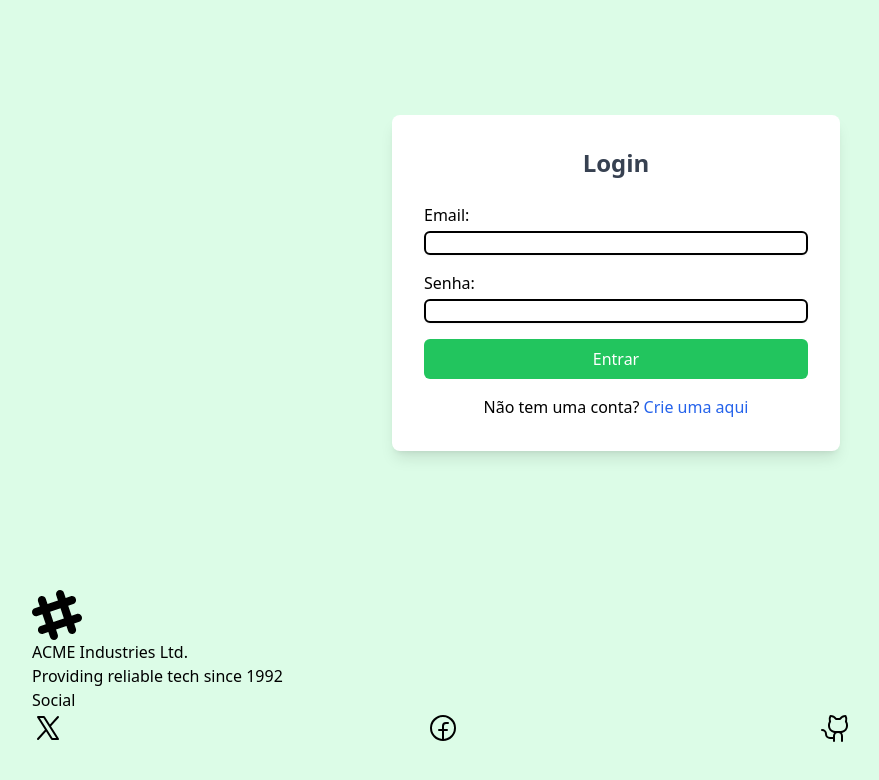
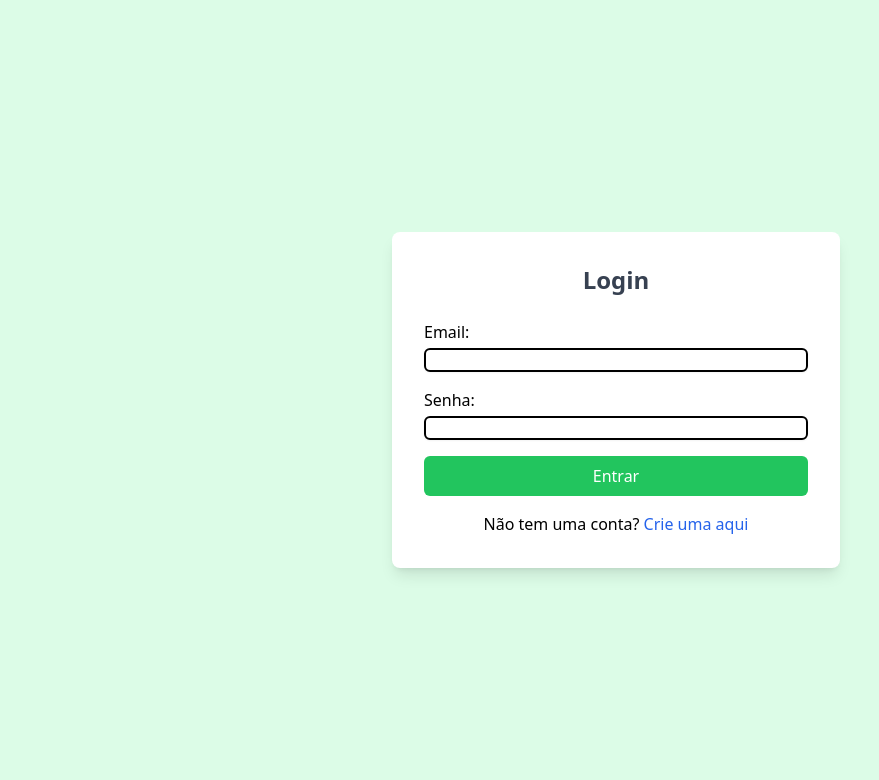
Before and after one commit to DomingosChiconela/TrilhaVerde-FrontEnd, a React (Vite) app: page /login in a window 1280 px wide. Shown: the top 780 px of the page, without its empty margins (24-903 px from the left). Built offline with nearby package versions, Linux system fonts and the light colour scheme.

Commit message:
update pages

```diff
--- a/package.json
+++ b/package.json
@@ -12,11 +12,13 @@
   "dependencies": {
     "@phosphor-icons/react": "^2.1.7",
     "axios": "^1.7.4",
+    "chart.js": "^4.4.3",
     "daisyui": "^4.12.10",
     "framer-motion": "^11.3.24",
     "phosphor-icons": "^1.4.2",
     "phosphor-react": "^1.4.1",
     "react": "^18.3.1",
+    "react-chartjs-2": "^5.2.0",
     "react-dom": "^18.3.1",
     "react-hook-form": "^7.52.2",
     "react-router-dom": "^6.26.0"
--- a/src/Pages/login.jsx
+++ b/src/Pages/login.jsx
@@ -2,7 +2,6 @@ import React from 'react';
 import { useForm } from 'react-hook-form';
 import axios from 'axios';
 import { useNavigate } from 'react-router-dom';
-import { Footer } from '../components/footer';
 
 export const Login = () => {
   const { register, handleSubmit, formState: { errors, isSubmitting } } = useForm();
@@ -75,7 +74,6 @@ export const Login = () => {
           </p>
         </div>
       </div>
-      <Footer />
     </div>
   );
 };
--- a/src/Pages/singup.jsx
+++ b/src/Pages/singup.jsx
@@ -40,7 +40,6 @@ export const Signup = () => {
 
   return (
     <>
-    <Header/>
     <div className="min-h-screen flex items-center justify-center bg-green-100 p-4">
       <div className="bg-white p-8 rounded-lg shadow-lg w-full max-w-md">
         {!showOptions ? (
@@ -119,7 +118,6 @@ export const Signup = () => {
         )}
       </div>
     </div>
-    <Footer/>
     </>
   );
 };
```
Also changed, not shown: 1 other file (tests, documents, lock files or other folders).
